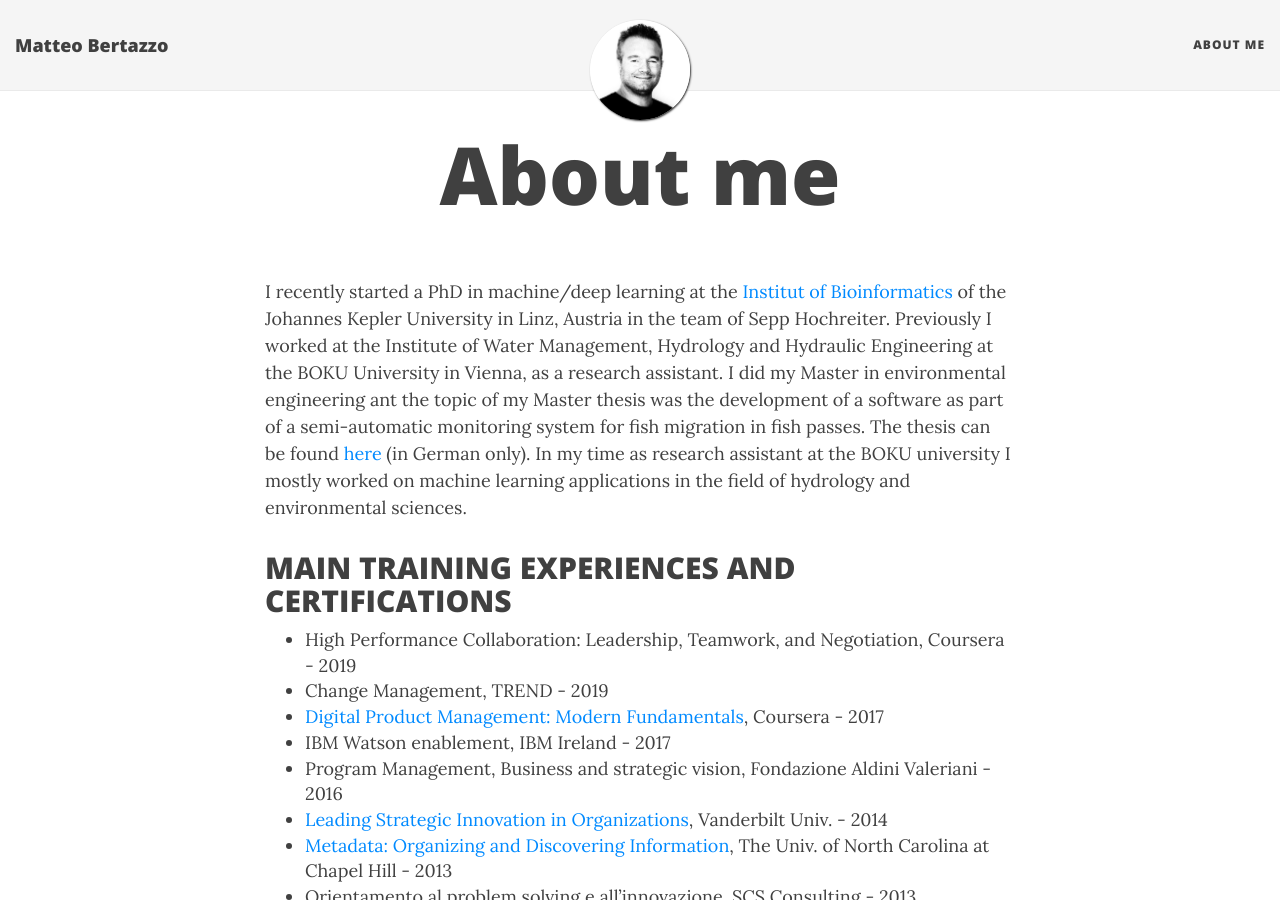
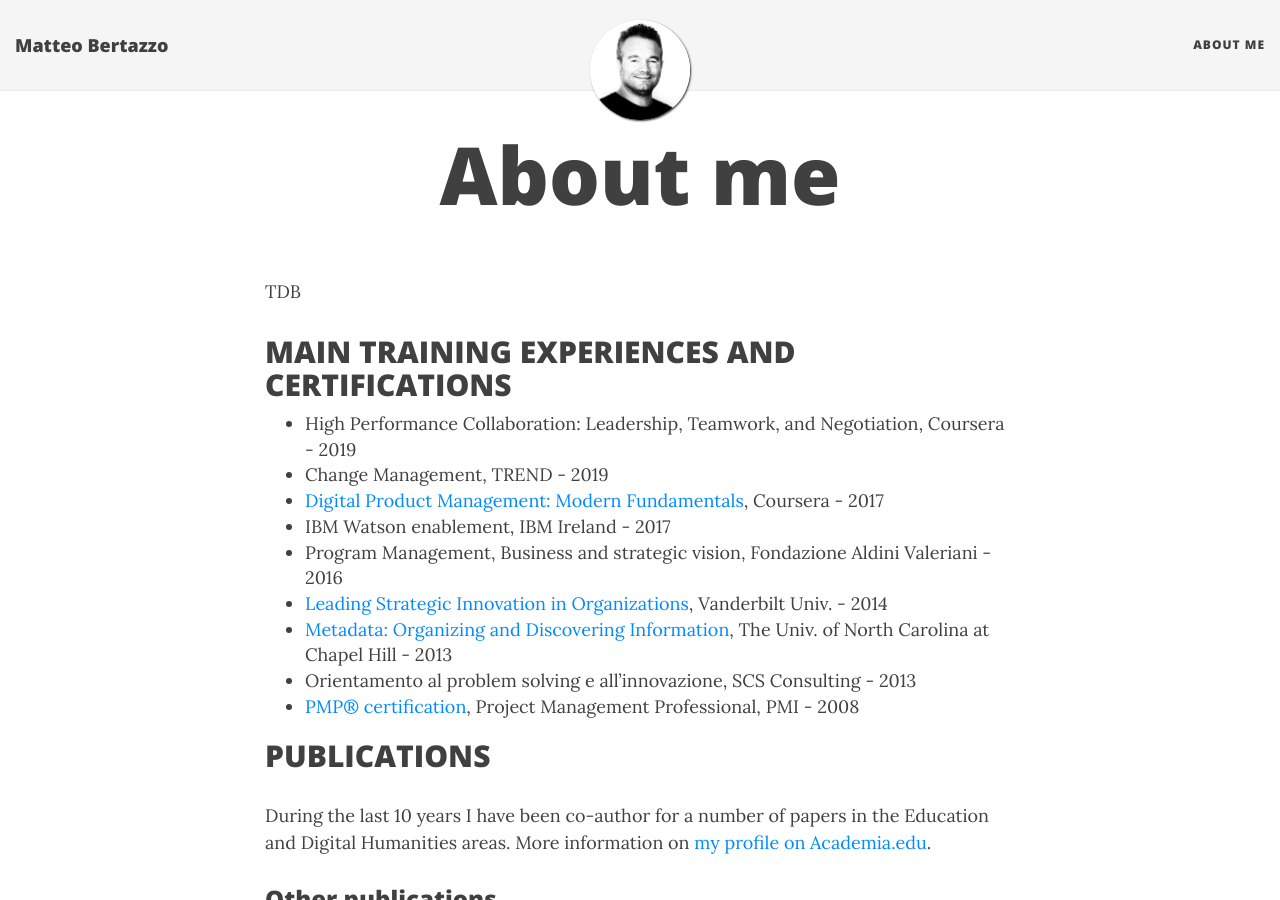
Before and after one commit to mbertazz/mbertazz.github.io, a Jekyll site: the page built from aboutme.md, in a window 1280 px wide and 900 px high. Built offline with Jekyll 4.4.1, drawn with Linux system fonts in a browser that asks for light colours; nearby versions of some CDN libraries.

Commit message:
TBD in bio

```diff
--- a/aboutme.md
+++ b/aboutme.md
@@ -5,8 +5,7 @@ subtitle: null
 published: true
 ---
 
-I recently started a PhD in machine/deep learning at the [Institut of Bioinformatics](http://www.bioinf.jku.at/) of the Johannes Kepler University in Linz, Austria in the team of Sepp Hochreiter.
-Previously I worked at the Institute of Water Management, Hydrology and Hydraulic Engineering at the BOKU University in Vienna, as a research assistant. I did my Master in environmental engineering ant the topic of my Master thesis was the development of a software as part of a semi-automatic monitoring system for fish migration in fish passes. The thesis can be found [here](http://permalink.obvsg.at/bok/AC13359496) (in German only). In my time as research assistant at the BOKU university I mostly worked on machine learning applications in the field of hydrology and environmental sciences.
+TDB
 
 ## MAIN TRAINING EXPERIENCES AND CERTIFICATIONS
 - High Performance Collaboration: Leadership, Teamwork, and Negotiation, Coursera - 2019
```
